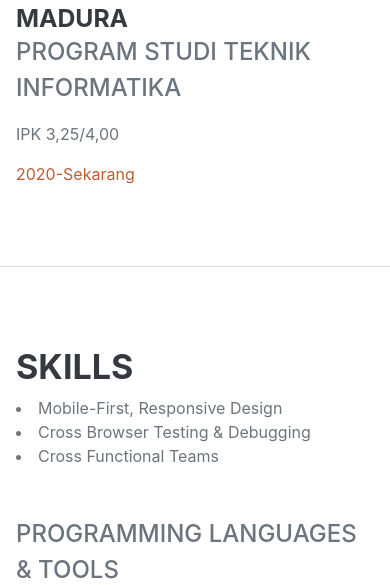
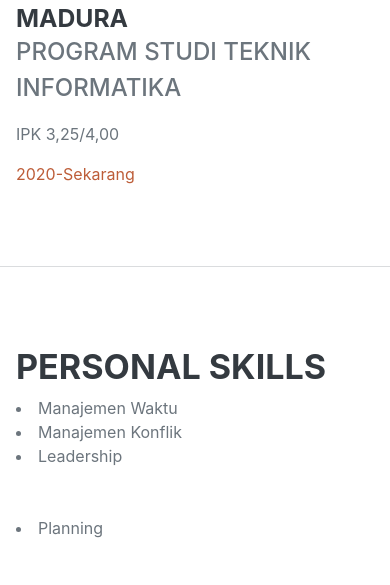
Before and after one commit to naufalabdullahrz/tugas2-fswd-arkatama-, a plain HTML site: page index.html in a window 390 px wide. Shown: the part 2159-2744 px from the top of the page. Drawn offline with nearby package versions, Linux system fonts and the light colour scheme; a web font is replaced by a local one.

Commit message:
Update index.html

```diff
--- a/index.html
+++ b/index.html
@@ -28,7 +28,7 @@
                     <li class="nav-item"><a class="nav-link js-scroll-trigger" href="#about">About</a></li>
                     <li class="nav-item"><a class="nav-link js-scroll-trigger" href="#experience">Experience</a></li>
                     <li class="nav-item"><a class="nav-link js-scroll-trigger" href="#education">Education</a></li>
-                    <li class="nav-item"><a class="nav-link js-scroll-trigger" href="#skills">Skills</a></li>
+                    <li class="nav-item"><a class="nav-link js-scroll-trigger" href="#skills">Personal Skills</a></li>
                     <!-- <li class="nav-item"><a class="nav-link js-scroll-trigger" href="#interests">Interests</a></li>
                     <li class="nav-item"><a class="nav-link js-scroll-trigger" href="#awards">Awards</a></li> -->
                 </ul>
@@ -120,18 +120,22 @@
             <!-- Skills-->
             <section class="resume-section" id="skills">
                 <div class="resume-section-content">
-                    <h2 class="mb-2">Skills</h2>
+                    <h2 class="mb-2">Personal Skills</h2>
                     <li>
                         <span class="fa-li"><i class="fas fa-check"></i></span>
-                        Mobile-First, Responsive Design
+                        Manajemen Waktu
                     </li>
                     <li>
                         <span class="fa-li"><i class="fas fa-check"></i></span>
-                        Cross Browser Testing & Debugging
+                        Manajemen Konflik
                     </li>
                     <li class="heading mb-5">
                         <span class="fa-li"><i class="fas fa-check"></i></span>
-                        Cross Functional Teams
+                        Leadership
+                    </li>
+                    <li class="heading mb-5">
+                        <span class="fa-li"><i class="fas fa-check"></i></span>
+                        Planning
                     </li>
                     <div class="subheading mb-2">Programming Languages & Tools</div>
                     <ul class="list-inline dev-icons">
```
